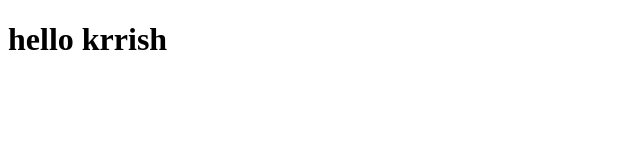
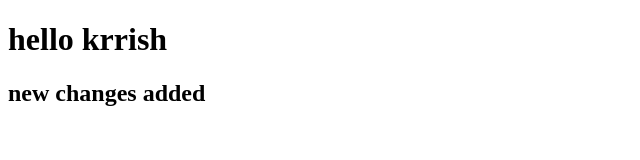
Before and after one commit to krrishSinha/myRepo, a plain HTML site: page index.html in a window 1280 px wide. Shown: the whole page, without its empty margins (0-640 px from the left). Drawn offline with Linux system fonts and the light colour scheme.

Commit message:
new changes added

```diff
--- a/index.html
+++ b/index.html
@@ -7,5 +7,7 @@
 </head>
 <body>
     <h1>hello krrish</h1>
+
+    <h2>new changes added</h2>
 </body>
 </html>
```
